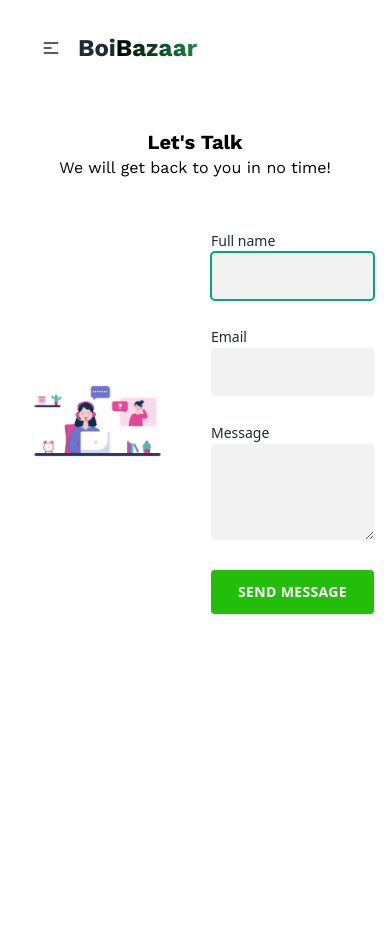
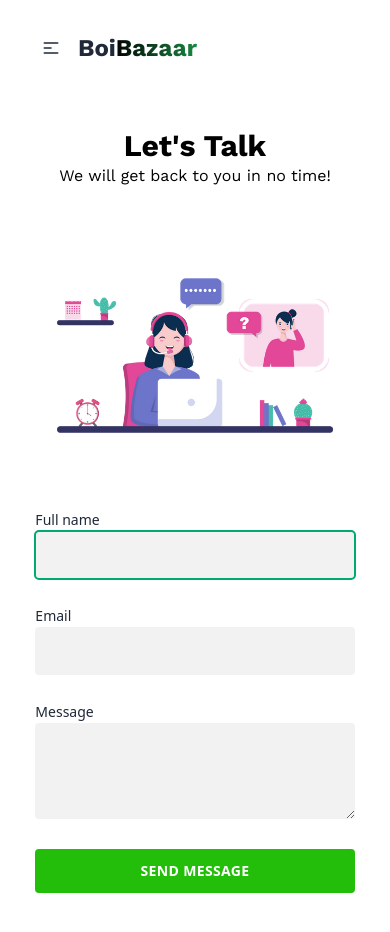
Before and after one commit to MamunKhan71/Boi-Bazaar, a React (Vite) app in the folder boi-bazaar/: page /contact-us in a window 390 px wide. Shown: the top 932 px of the page. Before the commit the page ends 844 px from the top, so only its background shows below. Built offline with nearby package versions, Linux system fonts and the light colour scheme; a web font is replaced by a local one.

Commit message:
Updated the web layout

```diff
--- a/boi-bazaar/src/Pages/ContactUs.jsx
+++ b/boi-bazaar/src/Pages/ContactUs.jsx
@@ -4,13 +4,12 @@
             <div>
                 <div
                     className="w-full text-black py-8 text-center rounded-2xl workSans">
-                    <h1 className="text-xl lg:text-4xl font-bold">Let's Talk</h1>
+                    <h1 className="text-3xl lg:text-4xl font-bold">Let's Talk</h1>
                     <p>We will get back to you in no time!</p>
                 </div>
             </div>
             <div
-                className="flex items-center gap-8 py-4 lg:py-8 mx-auto rounded-lg">
-
+                className="flex flex-col lg:flex-row items-center gap-8 py-4 lg:py-8 mx-auto rounded-lg w-full">
                 <div className="flex-1 flex flex-col justify-center items-center">
                     <img src="/images/contactus.webp" alt="" className="w-full"/>
                 </div>
```
